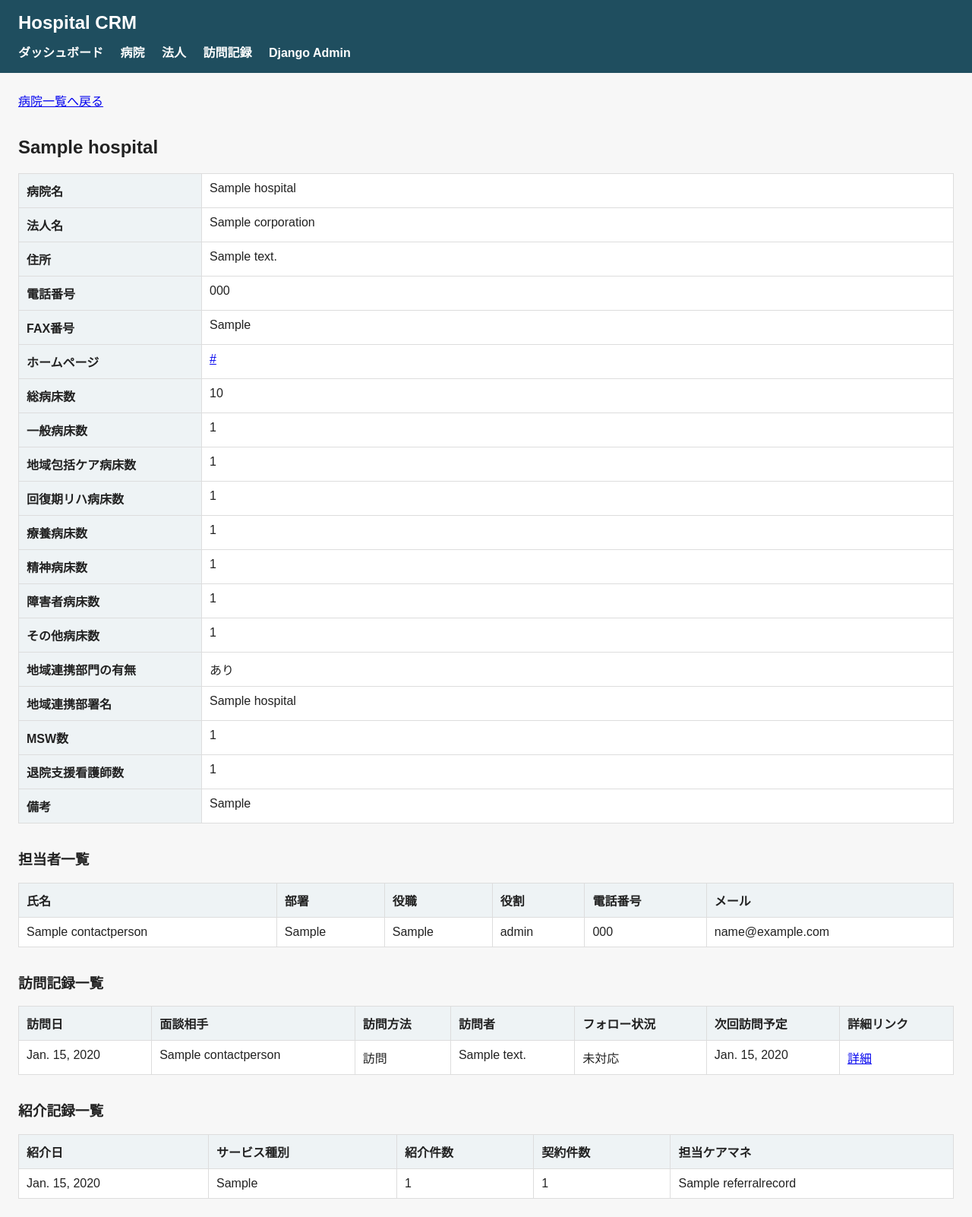
After one commit to assistviara/hospital-crm, a Django app: page /hospitals/1/ in a window 1280 px wide. The commit adds this page. Shown: the whole page at 76% size. Run offline with Django 5.2, Linux system fonts and the light colour scheme; tables that the repository leaves empty hold one stand-in row (values such as "Sample post").

Commit message:
病院・法人・営業履歴の詳細画面を実装

```diff
--- a/apps/corporations/urls.py
+++ b/apps/corporations/urls.py
@@ -1,9 +1,10 @@
 from django.urls import path
 
-from .views import corporation_list
+from . import views
 
 app_name = "corporations"
 
 urlpatterns = [
-    path("", corporation_list, name="corporation_list"),
+    path("", views.corporation_list, name="corporation_list"),
+    path("<int:pk>/", views.corporation_detail, name="corporation_detail"),
 ]
--- a/apps/hospitals/urls.py
+++ b/apps/hospitals/urls.py
@@ -1,9 +1,10 @@
 from django.urls import path
 
-from .views import hospital_list
+from . import views
 
 app_name = "hospitals"
 
 urlpatterns = [
-    path("", hospital_list, name="hospital_list"),
+    path("", views.hospital_list, name="hospital_list"),
+    path("<int:pk>/", views.hospital_detail, name="hospital_detail"),
 ]
--- a/apps/hospitals/views.py
+++ b/apps/hospitals/views.py
@@ -1,8 +1,31 @@
-from django.shortcuts import render
+from django.shortcuts import get_object_or_404, render
 
+from apps.referrals.models import ReferralRecord
+from apps.visits.models import VisitRecord
 from .models import Hospital
 
 
 def hospital_list(request):
     hospitals = Hospital.objects.select_related("corporation").order_by("hospital_name")
     return render(request, "hospitals/hospital_list.html", {"hospitals": hospitals})
+
+
+def hospital_detail(request, pk):
+    hospital = get_object_or_404(
+        Hospital.objects.select_related("corporation"),
+        pk=pk,
+    )
+    contact_persons = hospital.contact_persons.order_by("name")
+    visits = (
+        VisitRecord.objects.filter(hospital=hospital)
+        .select_related("contact_person")
+        .order_by("-visit_date")
+    )
+    referrals = ReferralRecord.objects.filter(hospital=hospital).order_by("-referral_date")
+    context = {
+        "hospital": hospital,
+        "contact_persons": contact_persons,
+        "visits": visits,
+        "referrals": referrals,
+    }
+    return render(request, "hospitals/hospital_detail.html", context)
--- a/apps/visits/urls.py
+++ b/apps/visits/urls.py
@@ -1,9 +1,10 @@
 from django.urls import path
 
-from .views import visit_list
+from . import views
 
 app_name = "visits"
 
 urlpatterns = [
-    path("", visit_list, name="visit_list"),
+    path("", views.visit_list, name="visit_list"),
+    path("<int:pk>/", views.visit_detail, name="visit_detail"),
 ]
--- a/templates/base.html
+++ b/templates/base.html
@@ -70,6 +70,23 @@
             font-size: 28px;
             margin-top: 8px;
         }
+
+        .detail-table {
+            margin-bottom: 24px;
+        }
+
+        .detail-table th {
+            width: 220px;
+        }
+
+        .section-heading {
+            margin-top: 32px;
+        }
+
+        .back-link {
+            display: inline-block;
+            margin-bottom: 16px;
+        }
     </style>
 </head>
 <body>
--- a/templates/corporations/corporation_list.html
+++ b/templates/corporations/corporation_list.html
@@ -21,7 +21,7 @@
     <tbody>
         {% for corporation in corporations %}
         <tr>
-            <td>{{ corporation.corporation_name }}</td>
+            <td><a href="{% url 'corporations:corporation_detail' corporation.pk %}">{{ corporation.corporation_name }}</a></td>
             <td>{{ corporation.corporation_type|default:"-" }}</td>
             <td>{{ corporation.has_care_management|yesno:"あり,なし" }}</td>
             <td>{{ corporation.has_home_nursing|yesno:"あり,なし" }}</td>
--- /dev/null
+++ b/templates/hospitals/hospital_detail.html
@@ -0,0 +1,132 @@
+{% extends "base.html" %}
+
+{% block title %}{{ hospital.hospital_name }} | Hospital CRM{% endblock %}
+
+{% block content %}
+<a class="back-link" href="{% url 'hospitals:hospital_list' %}">病院一覧へ戻る</a>
+
+<h2>{{ hospital.hospital_name }}</h2>
+
+<table class="detail-table">
+    <tbody>
+        <tr><th>病院名</th><td>{{ hospital.hospital_name }}</td></tr>
+        <tr><th>法人名</th><td>{{ hospital.corporation.corporation_name|default:"-" }}</td></tr>
+        <tr><th>住所</th><td>{{ hospital.address|default:"-" }}</td></tr>
+        <tr><th>電話番号</th><td>{{ hospital.phone|default:"-" }}</td></tr>
+        <tr><th>FAX番号</th><td>{{ hospital.fax|default:"-" }}</td></tr>
+        <tr>
+            <th>ホームページ</th>
+            <td>
+                {% if hospital.homepage_url %}
+                    <a href="{{ hospital.homepage_url }}" target="_blank" rel="noopener">{{ hospital.homepage_url }}</a>
+                {% else %}
+                    -
+                {% endif %}
+            </td>
+        </tr>
+        <tr><th>総病床数</th><td>{{ hospital.total_beds }}</td></tr>
+        <tr><th>一般病床数</th><td>{{ hospital.general_beds }}</td></tr>
+        <tr><th>地域包括ケア病床数</th><td>{{ hospital.community_beds }}</td></tr>
+        <tr><th>回復期リハ病床数</th><td>{{ hospital.recovery_beds }}</td></tr>
+        <tr><th>療養病床数</th><td>{{ hospital.chronic_beds }}</td></tr>
+        <tr><th>精神病床数</th><td>{{ hospital.psychiatric_beds }}</td></tr>
+        <tr><th>障害者病床数</th><td>{{ hospital.disability_beds }}</td></tr>
+        <tr><th>その他病床数</th><td>{{ hospital.other_beds }}</td></tr>
+        <tr><th>地域連携部門の有無</th><td>{{ hospital.has_regional_cooperation|yesno:"あり,なし" }}</td></tr>
+        <tr><th>地域連携部署名</th><td>{{ hospital.regional_department_name|default:"-" }}</td></tr>
+        <tr><th>MSW数</th><td>{{ hospital.msw_count }}</td></tr>
+        <tr><th>退院支援看護師数</th><td>{{ hospital.discharge_nurse_count }}</td></tr>
+        <tr><th>備考</th><td>{{ hospital.memo|linebreaksbr|default:"-" }}</td></tr>
+    </tbody>
+</table>
+
+<h3 class="section-heading">担当者一覧</h3>
+<table>
+    <thead>
+        <tr>
+            <th>氏名</th>
+            <th>部署</th>
+            <th>役職</th>
+            <th>役割</th>
+            <th>電話番号</th>
+            <th>メール</th>
+        </tr>
+    </thead>
+    <tbody>
+        {% for contact in contact_persons %}
+        <tr>
+            <td>{{ contact.name }}</td>
+            <td>{{ contact.department|default:"-" }}</td>
+            <td>{{ contact.position|default:"-" }}</td>
+            <td>{{ contact.role|default:"-" }}</td>
+            <td>{{ contact.phone|default:"-" }}</td>
+            <td>{{ contact.email|default:"-" }}</td>
+        </tr>
+        {% empty %}
+        <tr>
+            <td colspan="6">担当者データはありません。</td>
+        </tr>
+        {% endfor %}
+    </tbody>
+</table>
+
+<h3 class="section-heading">訪問記録一覧</h3>
+<table>
+    <thead>
+        <tr>
+            <th>訪問日</th>
+            <th>面談相手</th>
+            <th>訪問方法</th>
+            <th>訪問者</th>
+            <th>フォロー状況</th>
+            <th>次回訪問予定</th>
+            <th>詳細リンク</th>
+        </tr>
+    </thead>
+    <tbody>
+        {% for visit in visits %}
+        <tr>
+            <td>{{ visit.visit_date }}</td>
+            <td>{{ visit.contact_person.name|default:"-" }}</td>
+            <td>{{ visit.get_visit_method_display|default:"-" }}</td>
+            <td>{{ visit.visitor_name|default:"-" }}</td>
+            <td>{{ visit.get_follow_status_display }}</td>
+            <td>{{ visit.next_visit_date|default:"-" }}</td>
+            <td><a href="{% url 'visits:visit_detail' visit.pk %}">詳細</a></td>
+        </tr>
+        {% empty %}
+        <tr>
+            <td colspan="7">訪問記録はありません。</td>
+        </tr>
+        {% endfor %}
+    </tbody>
+</table>
+
+<h3 class="section-heading">紹介記録一覧</h3>
+<table>
+    <thead>
+        <tr>
+            <th>紹介日</th>
+            <th>サービス種別</th>
+            <th>紹介件数</th>
+            <th>契約件数</th>
+            <th>担当ケアマネ</th>
+        </tr>
+    </thead>
+    <tbody>
+        {% for referral in referrals %}
+        <tr>
+            <td>{{ referral.referral_date }}</td>
+            <td>{{ referral.service_type|default:"-" }}</td>
+            <td>{{ referral.case_count }}</td>
+            <td>{{ referral.contract_count }}</td>
+            <td>{{ referral.care_manager_name|default:"-" }}</td>
+        </tr>
+        {% empty %}
+        <tr>
+            <td colspan="5">紹介記録はありません。</td>
+        </tr>
+        {% endfor %}
+    </tbody>
+</table>
+{% endblock %}
--- a/templates/hospitals/hospital_list.html
+++ b/templates/hospitals/hospital_list.html
@@ -22,7 +22,7 @@
     <tbody>
         {% for hospital in hospitals %}
         <tr>
-            <td>{{ hospital.hospital_name }}</td>
+            <td><a href="{% url 'hospitals:hospital_detail' hospital.pk %}">{{ hospital.hospital_name }}</a></td>
             <td>{{ hospital.corporation.corporation_name|default:"-" }}</td>
             <td>{{ hospital.total_beds }}</td>
             <td>{{ hospital.community_beds }}</td>
--- a/templates/visits/visit_list.html
+++ b/templates/visits/visit_list.html
@@ -21,8 +21,8 @@
     <tbody>
         {% for visit in visits %}
         <tr>
-            <td>{{ visit.visit_date }}</td>
-            <td>{{ visit.hospital.hospital_name }}</td>
+            <td><a href="{% url 'visits:visit_detail' visit.pk %}">{{ visit.visit_date }}</a></td>
+            <td><a href="{% url 'visits:visit_detail' visit.pk %}">{{ visit.hospital.hospital_name }}</a></td>
             <td>{{ visit.contact_person.name|default:"-" }}</td>
             <td>{{ visit.get_visit_method_display|default:"-" }}</td>
             <td>{{ visit.visitor_name|default:"-" }}</td>
```
Also changed, not shown: apps/corporations/views.py (+11 -1 lines), apps/visits/views.py (+9 -1 lines), templates/corporations/corporation_detail.html (added, +65 -0 lines), templates/visits/visit_detail.html (added, +32 -0 lines).
